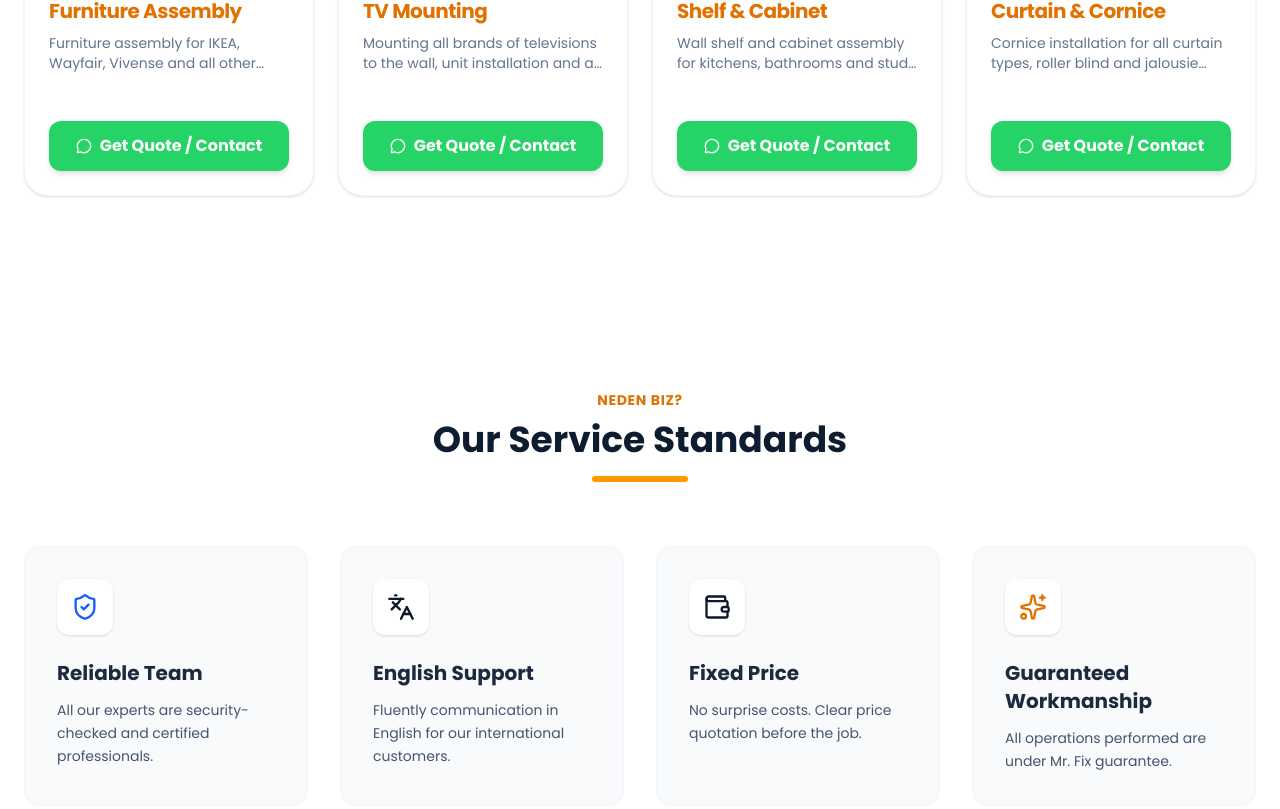
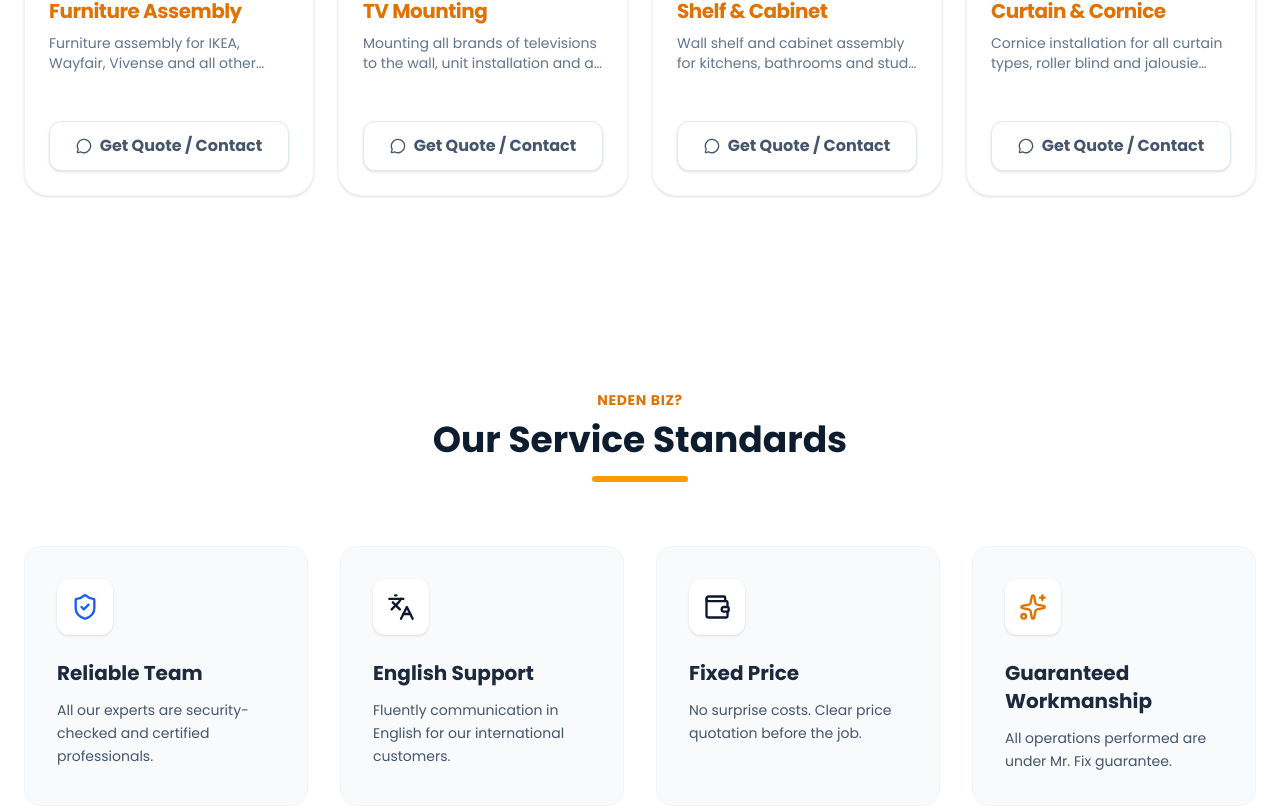
Before and after one commit to nfxtr/mrfix-istanbul, a Next.js app: page /en in a window 1280 px wide. Shown: the part 1480-2289 px from the top of the page. Built offline with nearby package versions, Linux system fonts and the light colour scheme.

Commit message:
style: revert button to outline style with green hover

```diff
--- a/components/HomeClient.tsx
+++ b/components/HomeClient.tsx
@@ -482,7 +482,7 @@ export default function HomeClient() {
                                                     e.stopPropagation();
                                                     window.open(createWhatsAppLink(tServ(item.id)), '_blank');
                                                 }}
-                                                className="w-full py-2.5 lg:py-3 rounded-xl border border-transparent font-bold text-white flex items-center justify-center gap-2 bg-[#25D366] hover:bg-[#128C7E] transition-all duration-300 text-sm lg:text-base cursor-pointer active:scale-95 shadow-md hover:shadow-lg"
+                                                className="w-full py-2.5 lg:py-3 rounded-xl border border-slate-200 font-bold text-slate-600 flex items-center justify-center gap-2 bg-white hover:bg-[#25D366] hover:text-white hover:border-transparent transition-all duration-300 text-sm lg:text-base cursor-pointer active:scale-95 shadow-sm hover:shadow-md"
                                             >
                                                 <MessageCircle className="w-4 h-4" />
                                                 <span>{tCards('whatsapp_btn')}</span>
```
